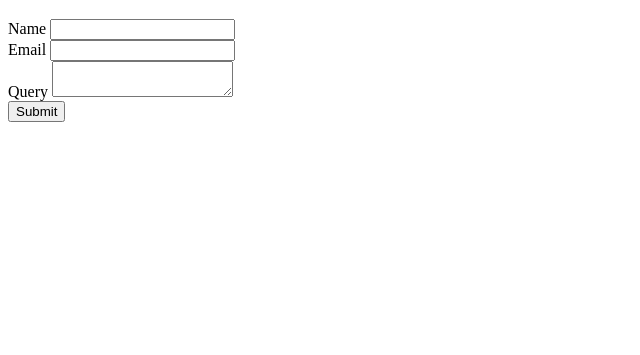
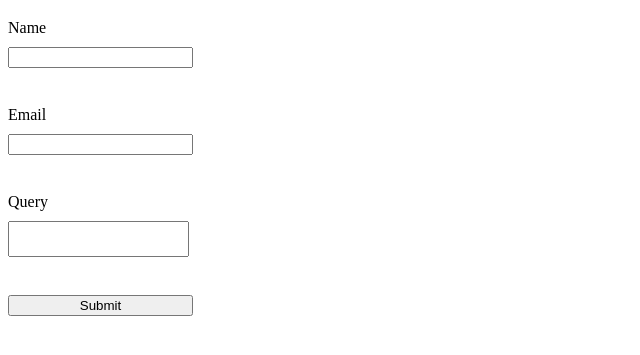
Before and after one commit to F-aizan/company, a website: page dist/contact.html in a window 1280 px wide. Shown: the part 61-416 px from the top of the page, without its empty margins (0-640 px from the left). Drawn offline with Linux system fonts and the light colour scheme.

Commit message:
Sixth commit

```diff
--- a/dist/contact.html
+++ b/dist/contact.html
@@ -5,7 +5,7 @@
     <meta http-equiv="X-UA-Compatible" content="IE=edge">
     <meta name="viewport" content="width=device-width, initial-scale=1.0">
     <title>Contact</title>
-
+    <link rel="stylesheet" href="index.css">
 </head>
 <body>
     <h1>Contact Form</h1>
--- a/dist/index.css
+++ b/dist/index.css
@@ -1,3 +1,4 @@
+
 body{
     height: max-content;
 }
@@ -9,6 +10,7 @@ main{
 }
 
 header{
+    width: 100%;
     background: lightblue;
     text-align: center;
 
@@ -66,6 +68,18 @@ a{
     text-decoration: none;
 }
 
+#conform{
+    width: fit-content;
+    display: flex;
+    flex-direction: column;
+    row-gap: 10px;
+}
+#query{
+    width: min-content;
+    height: max-content;
+    resize: none;
+}
+
 #about p{
     text-align: justify;
 }
```
